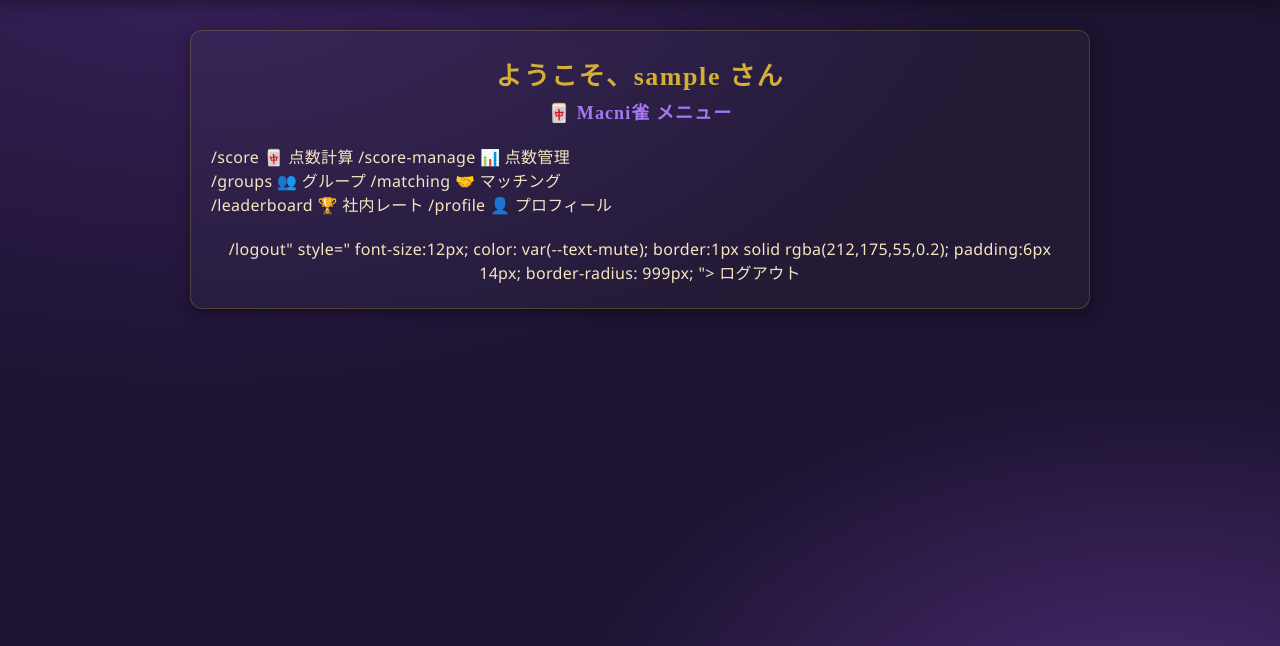
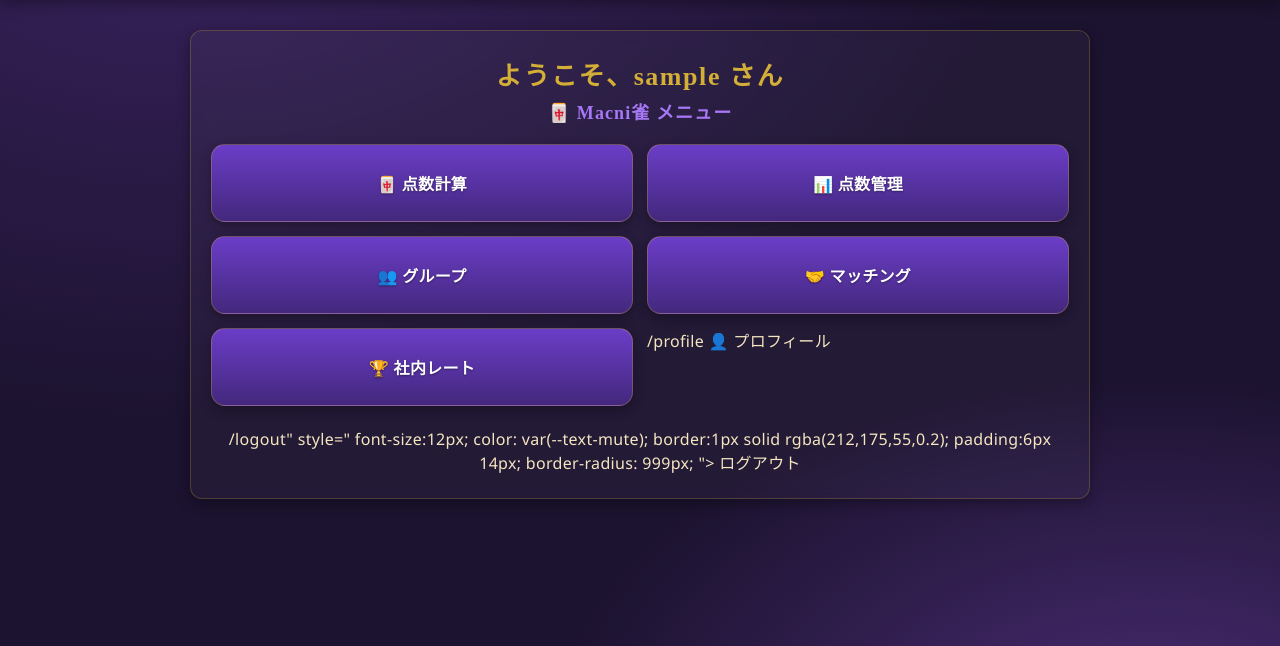
Before and after one commit to yosida-yuta/macnijong, a Flask app: page /menu in a window 1280 px wide. Shown: the part 60-706 px from the top of the page. Run offline with Flask 3, Linux system fonts and the light colour scheme; the visitor is signed in with stand-in values (Sample User, id 1).

Commit message:
score.html 最小構成版

```diff
--- a/templates/menu.html
+++ b/templates/menu.html
@@ -8,21 +8,11 @@
     <h2>🀄 Macni雀 メニュー</h2>
 
     <div class="menu-grid">
-        {{ url_for('score') }}
-            🀄 点数計算
-        </a>
-        {{ url_for('score_manage') }}
-            📊 点数管理
-        </a>
-        {{ url_for('groups') }}
-            👥 グループ
-        </a>
-        {{ url_for('matching') }}
-            🤝 マッチング
-        </a>
-        {{ url_for('leaderboard') }}
-            🏆 社内レート
-        </a>
+        <a href="{{ url_for('score') }}" class="menu-btn">🀄 点数計算</a>
+            <a href="{{ url_for('score_manage') }}" class="menu-btn">📊 点数管理</a>
+            <a href="{{ url_for('groups') }}" class="menu-btn">👥 グループ</a>
+            <a href="{{ url_for('matching') }}" class="menu-btn">🤝 マッチング</a>
+            <a href="{{ url_for('leaderboard') }}" class="menu-btn">🏆 社内レート</a>
         /profile
             👤 プロフィール
         </a>
```
